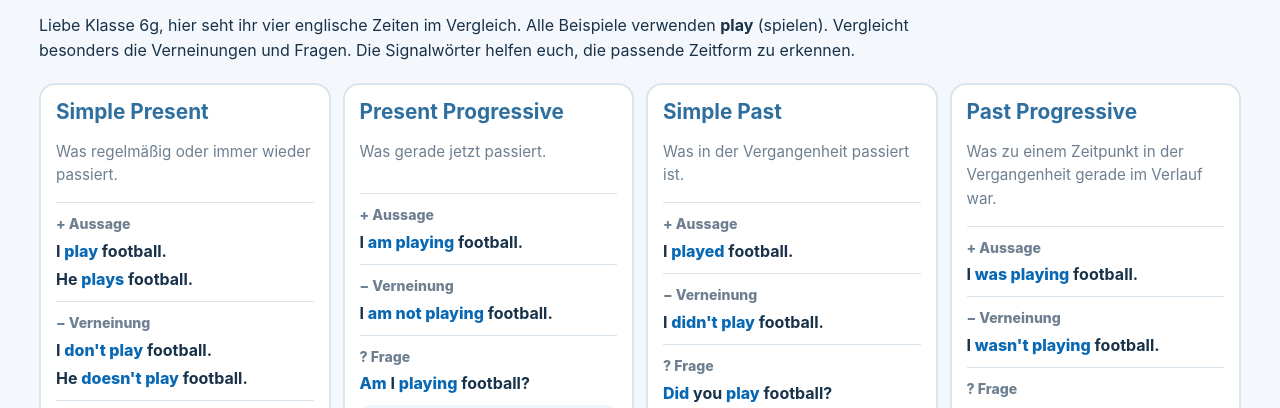
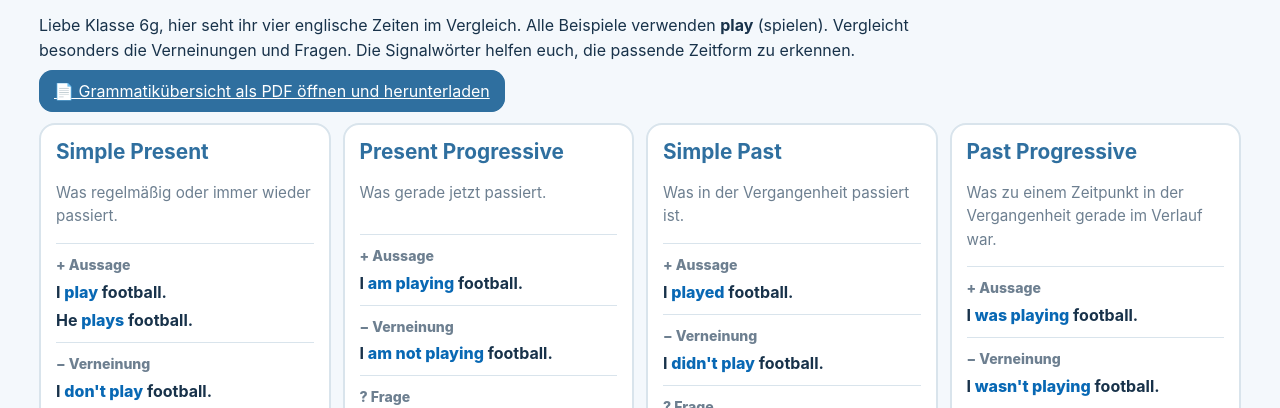
Before and after one commit to steffiadler-afk/Lernwebsite, a website: page english/klasse6/grammar-overview/index.html in a window 1280 px wide. Shown: the part 335-743 px from the top of the page. Drawn offline with Linux system fonts and the light colour scheme.

Commit message:
Add printable grammar overview PDF

```diff
--- a/english/klasse6/grammar-overview/index.html
+++ b/english/klasse6/grammar-overview/index.html
@@ -4,6 +4,7 @@
 @media(max-width:1050px){.overview{grid-template-columns:repeat(2,minmax(0,1fr))}}@media(max-width:620px){.overview{grid-template-columns:1fr}.subtitle{min-height:0}.signals{min-height:0}}
 @media print{.overview{grid-template-columns:repeat(4,minmax(0,1fr));gap:7px}.wrap{padding:12px}.tense{padding:9px}.tense h2{font-size:1rem}.entry{font-size:.85rem}.signals,.rule{font-size:.82rem}header,.topbar{display:none}}
 </style></head><body><main class="wrap"><div class="topbar"><div><div class="brand">🇬🇧 English Tenses – Grammar Overview</div><div class="muted">Klasse 6g · Lernübersicht für Test 1</div></div><div id="themeControls" class="controls"></div></div><p><a href="../index.html">← Englisch Klasse 6</a> · <a href="../test-1/">Zu den Übungen A–F</a></p><h1>Die vier wichtigsten Zeitformen</h1><p class="intro">Liebe Klasse 6g, hier seht ihr vier englische Zeiten im Vergleich. Alle Beispiele verwenden <strong>play</strong> (spielen). Vergleicht besonders die Verneinungen und Fragen. Die Signalwörter helfen euch, die passende Zeitform zu erkennen.</p>
+<p><a class="btn primary" href="grammar-overview-6g.pdf" target="_blank" rel="noopener">📄 Grammatikübersicht als PDF öffnen und herunterladen</a></p>
 <div class="overview">
 <section class="tense"><h2>Simple Present</h2><p class="subtitle">Was regelmäßig oder immer wieder passiert.</p>
 <div class="entry"><div class="sign">+ Aussage</div><div class="example">I <span class="highlight">play</span> football.</div><div class="example">He <span class="highlight">plays</span> football.</div></div>
```
Also changed, not shown: 1 other file.
